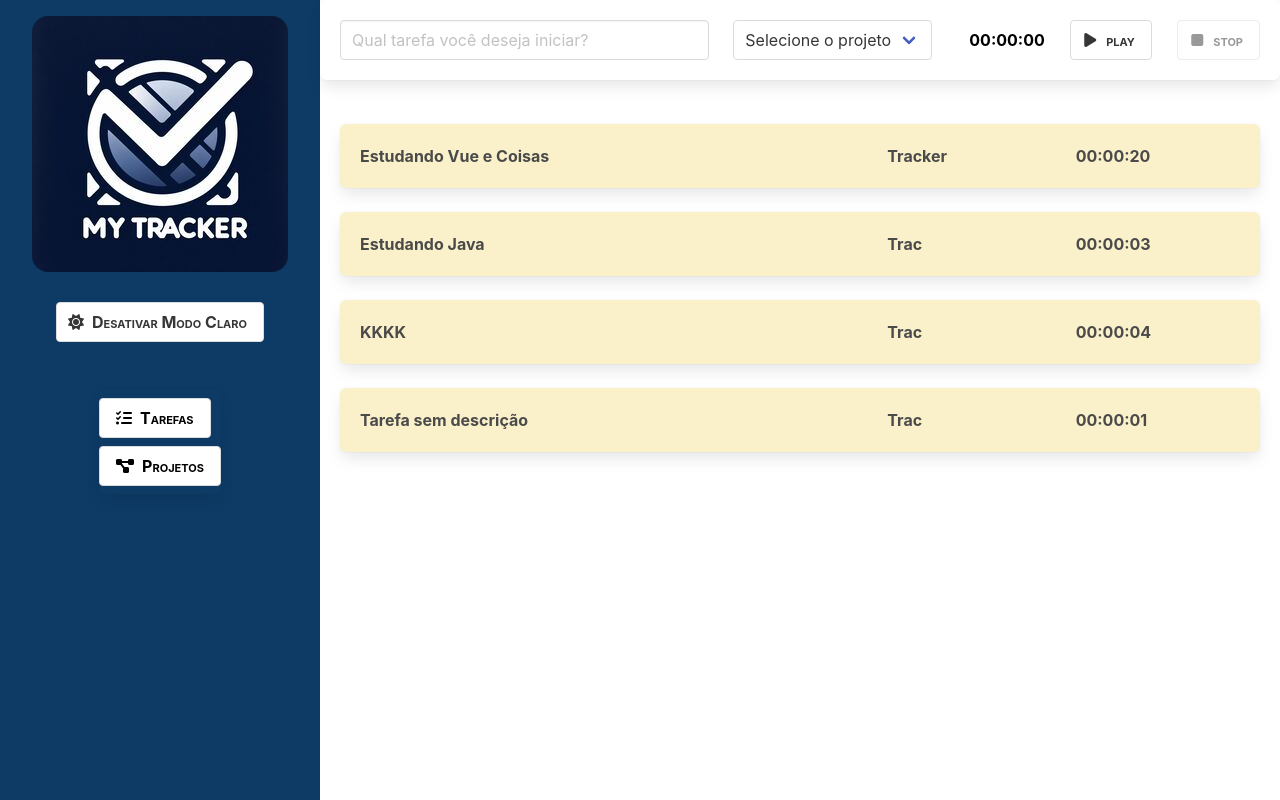
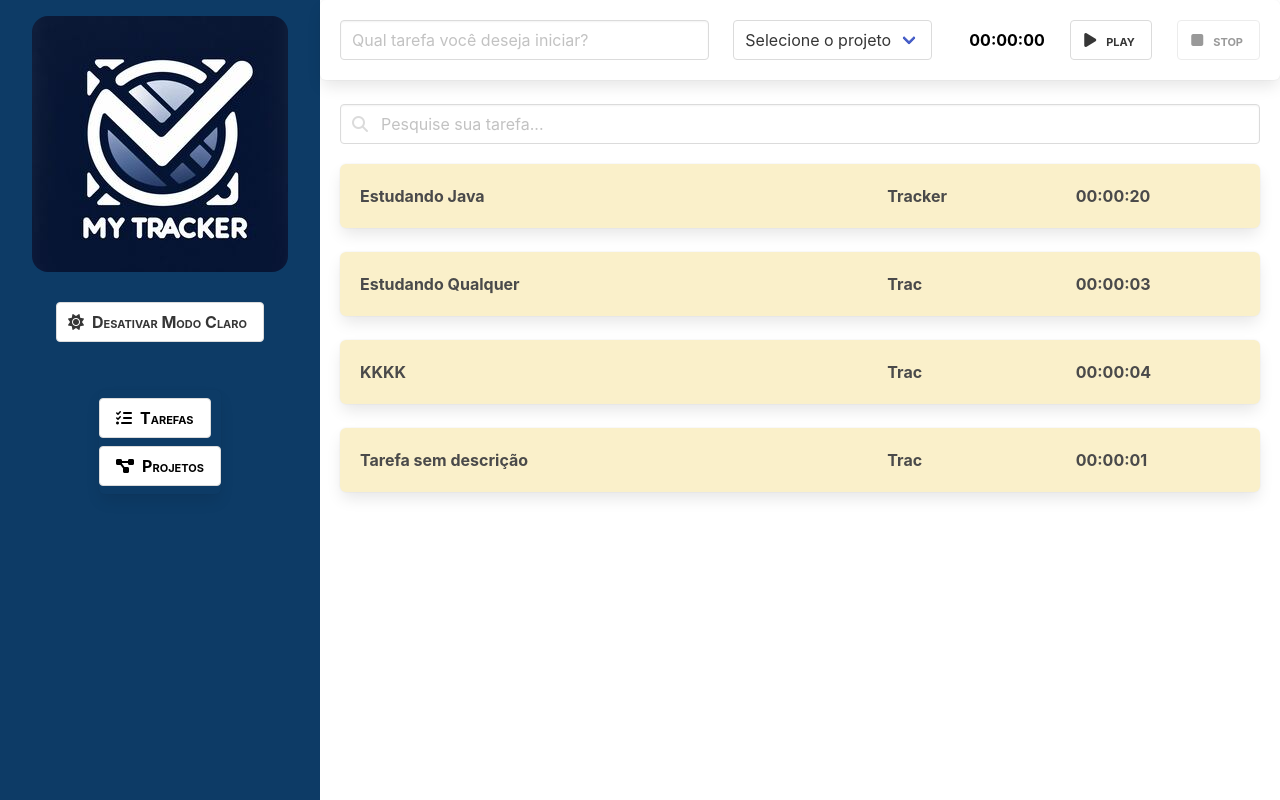
Before and after one commit to viniciussis/My_Tracker, a Vue app: page / in a window 1280 px wide. Built offline with nearby package versions, Linux system fonts and the light colour scheme; data requests are answered from the project's data file; what oh-vue-icons would draw is missing.

Commit message:
v3.5
add component modal

```diff
--- a/db.json
+++ b/db.json
@@ -1,9 +1,5 @@
 {
   "projects": [
-    {
-      "id": "5ca0",
-      "name": "Trac"
-    },
     {
       "id": "52d7",
       "name": "Tr"
@@ -29,7 +25,7 @@
     {
       "id": "1",
       "timeInSeconds": 20,
-      "description": "Estudando Vue e Coisas",
+      "description": "Estudando Java",
       "project": {
         "id": "5ca0",
         "name": "Tracker"
@@ -38,7 +34,7 @@
     {
       "id": "35de",
       "timeInSeconds": 3,
-      "description": "Estudando Java",
+      "description": "Estudando Qualquer",
       "project": {
         "id": "5ca0",
         "name": "Trac"
--- /dev/null
+++ b/src/components/CModal.vue
@@ -0,0 +1,30 @@
+<template>
+  <div class="modal" :class="{ 'is-active': showModal }" v-if="showModal">
+    <div class="modal-background"></div>
+    <div class="modal-card">
+      <header class="modal-card-head">
+        <slot name="header" />
+      </header>
+      <section class="modal-card-body">
+        <slot name="body" />
+      </section>
+      <footer class="modal-card-foot">
+        <slot name="footer" />
+      </footer>
+    </div>
+  </div>
+</template>
+
+<script lang="ts">
+import { defineComponent } from 'vue'
+
+export default defineComponent({
+  name: 'CModal',
+  props: {
+    showModal: {
+      type: Boolean,
+      required: true
+    }
+  }
+})
+</script>
--- a/src/store/index.ts
+++ b/src/store/index.ts
@@ -74,8 +74,12 @@ export const store = createStore<State>({
       return httpClient.delete(`/projects/${id}`)
         .then(() => commit(DELETE_PROJECT, id))
     },
-    [GET_TASKS]({ commit }) {
-      httpClient.get('tasks')
+    [GET_TASKS]({ commit }, filter: string) {
+      let url = 'tasks'
+      if (filter){
+        url += '?description=' + filter
+      }
+      httpClient.get(url)
         .then(response => commit(SET_TASKS, response.data))
     },
     [REGISTER_TASK]({ commit }, task: ITask) {
--- a/src/views/TasksView.vue
+++ b/src/views/TasksView.vue
@@ -1,37 +1,43 @@
 <template>
   <FormTask @onSaveTask="addTask" />
   <div class="task-list">
+    <div class="search field">
+      <p class="control has-icons-left ">
+        <input class="input" name="searchTask" v-model="filter" type="text" placeholder="Pesquise sua tarefa...">
+        <span class="icon is-small is-left">
+          <i class="fas fa-search"></i>
+        </span>
+      </p>
+    </div>
     <NewTask v-for="(task, index) in tasks" :key="index" :task=task @onClickTask="openTask" />
     <EmptyTask v-if="onEmptyList">
       Você não está muito produtivo hoje! 😿
     </EmptyTask>
-    <div class="modal" :class="{ 'is-active': taskSelected }" v-if="taskSelected">
-      <div class="modal-background"></div>
-      <div class="modal-card">
-        <header class="modal-card-head">
+    <CModal :show-modal="taskSelected != null">
+      <template v-slot:header>
         <p class="modal-card-title">Editando uma tarefa...</p>
         <button class="delete" aria-label="close" @click="closeModel()"></button>
-        </header>
-        <section class="modal-card-body">
+      </template>
+      <template v-slot:body>
         <div class="field">
           <label for="taskName" class="label">Descrição</label>
           <input type="text" placeholder="Dê um nome a tarefa..." v-model="taskSelected.description" class="input"
             id="taskName">
         </div>
-        </section>
-        <footer class="modal-card-foot">
+      </template>
+      <template v-slot:footer >
         <button @click="editTask" class="button is-success">Salvar Mudanças</button>
         <button @click="closeModel()" class="button">Cancelar</button>
-        </footer>
-      </div>
-    </div>
+      </template>
+    </CModal>
   </div>
 </template>
 
 <script lang="ts">
-import { computed, defineComponent, ref } from 'vue';
+import { computed, defineComponent, watchEffect, ref } from 'vue';
 import FormTask from '../components/FormTask.vue';
 import NewTask from '../components/NewTask.vue';
+import CModal from '../components/CModal.vue';
 import ITask from '../interfaces/ITask';
 import EmptyTask from '../components/EmptyTask.vue';
 import { useStore } from '@/store';
@@ -39,13 +45,14 @@ import { GET_TASKS, GET_PROJECTS, UPDATE_TASK, REGISTER_TASK } from '@/store/act
 
 export default defineComponent({
   name: 'TasksView',
-  components: { FormTask, NewTask, EmptyTask },
+  components: { FormTask, NewTask, EmptyTask, CModal },
   setup() {
 
     const store = useStore();
     const tasks = computed(() => store.state.tasks)
     const onEmptyList = computed(() => tasks.value.length === 0)
     const taskSelected = ref(null as ITask | null)
+    const filter = ref("")
 
     store.dispatch(GET_TASKS)
     store.dispatch(GET_PROJECTS)
@@ -53,19 +60,20 @@ export default defineComponent({
     const addTask = (task: ITask) => {
       store.dispatch(REGISTER_TASK, task);
     }
-
     const openTask = (task: ITask) => {
       taskSelected.value = task
     }
-
     const closeModel = () => {
       taskSelected.value = null;
     }
-
     const editTask = () => {
       store.dispatch(UPDATE_TASK, taskSelected.value)
         .then(() => closeModel())
     }
+
+    watchEffect(() => {
+      store.dispatch(GET_TASKS, filter.value)
+    })
 
     return {
       editTask,
@@ -74,7 +82,8 @@ export default defineComponent({
       closeModel,
       onEmptyList,
       tasks,
-      taskSelected
+      taskSelected,
+      filter
     };
   }
 });
@@ -82,6 +91,10 @@ export default defineComponent({
 
 <style scoped>
 .task-list {
-  padding: 1.25rem;
+  padding: 0 1.25rem;
+}
+
+.search{
+  margin-bottom: 1.25rem;
 }
 </style>
```
Lines whose indentation alone changed are shown as unchanged.
